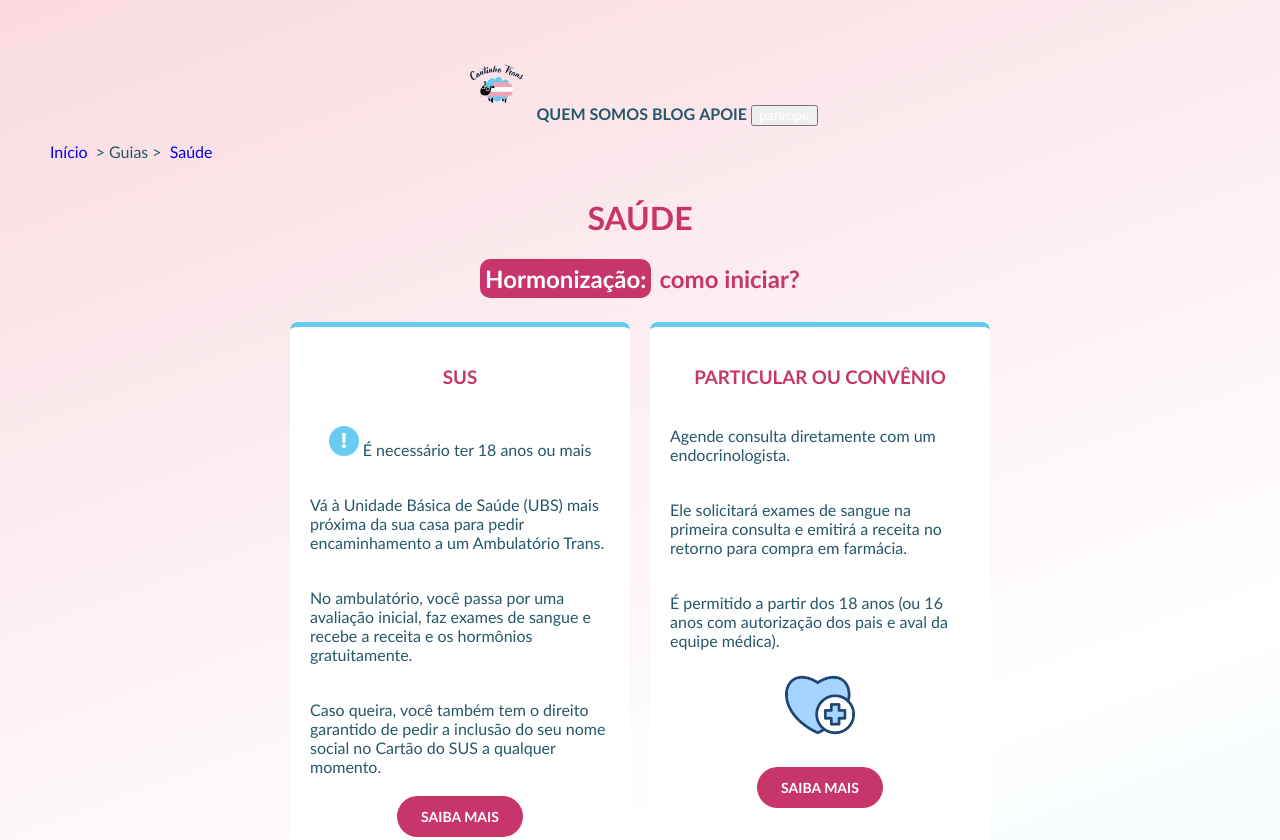
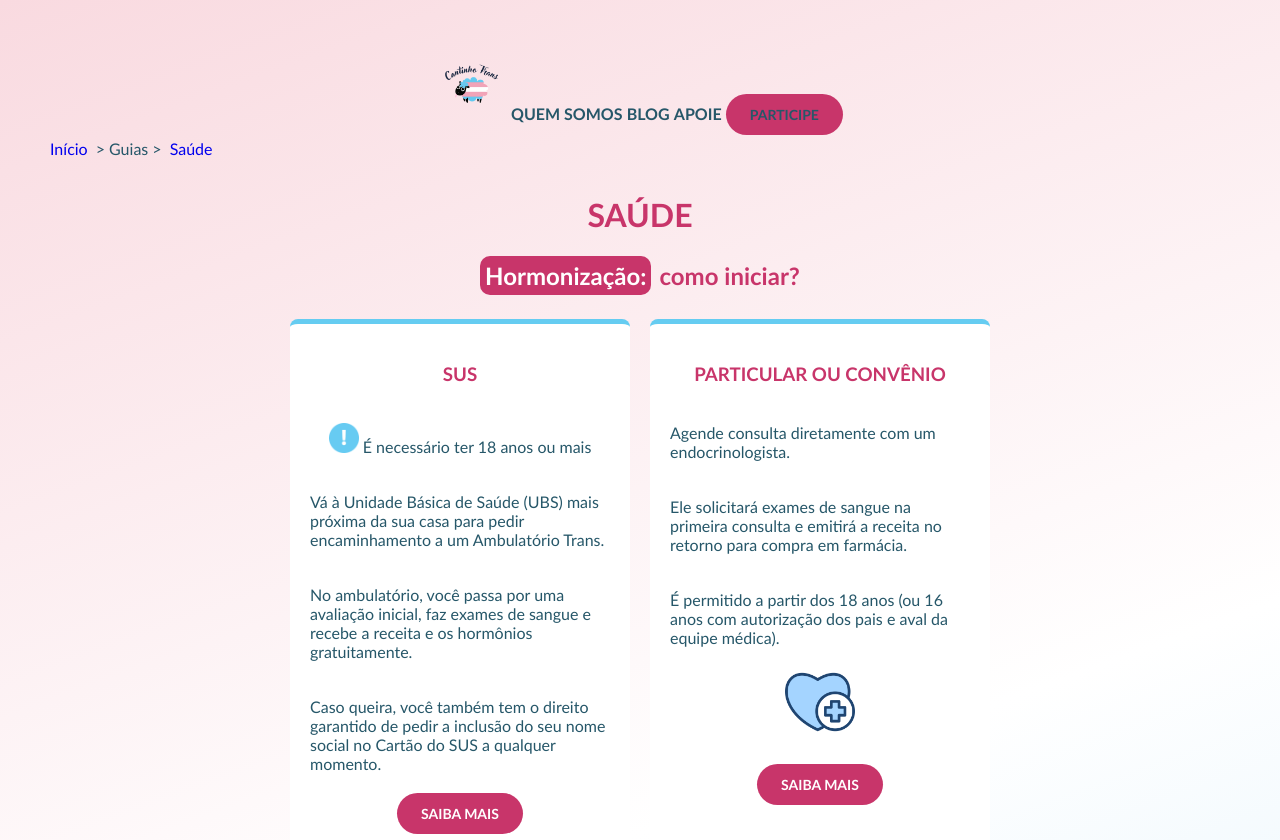
Before and after one commit to GabrielHebertReis/site-cantinho-trans, a plain HTML site: page saude.html in a window 1280 px wide. Shown: the top 840 px of the page. Drawn offline with Linux system fonts and the light colour scheme.

Commit message:
atualizaçao botao participe cabecalho

```diff
--- a/saude.html
+++ b/saude.html
@@ -15,7 +15,7 @@
             <a href="quem-somos.html">quem somos</a>
             <a href="blog.html">blog</a>
             <a href="apoie.html">apoie</a>
-            <button>participe</button>
+            <a class="botao" href="participe.html">participe</a>
         </nav>
     </header>
     <main>
```
